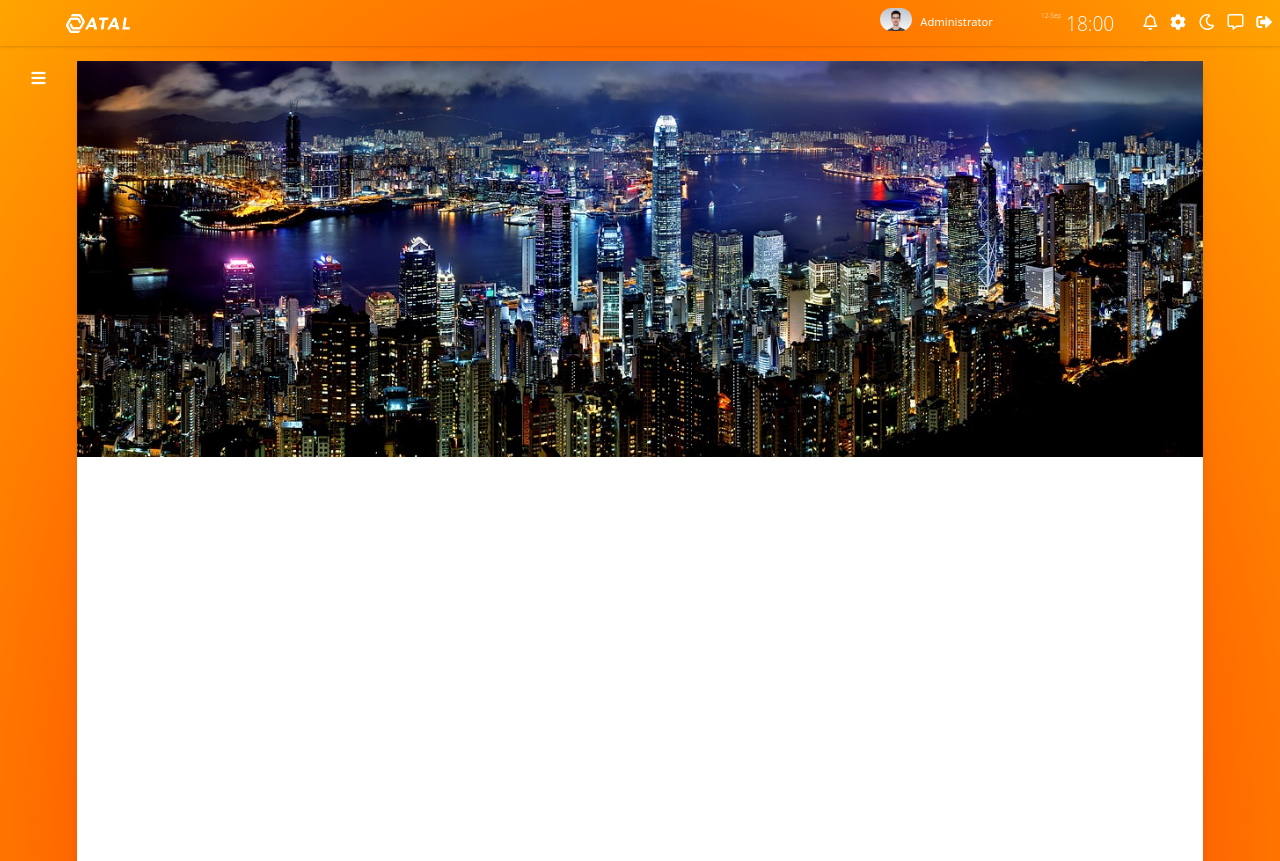
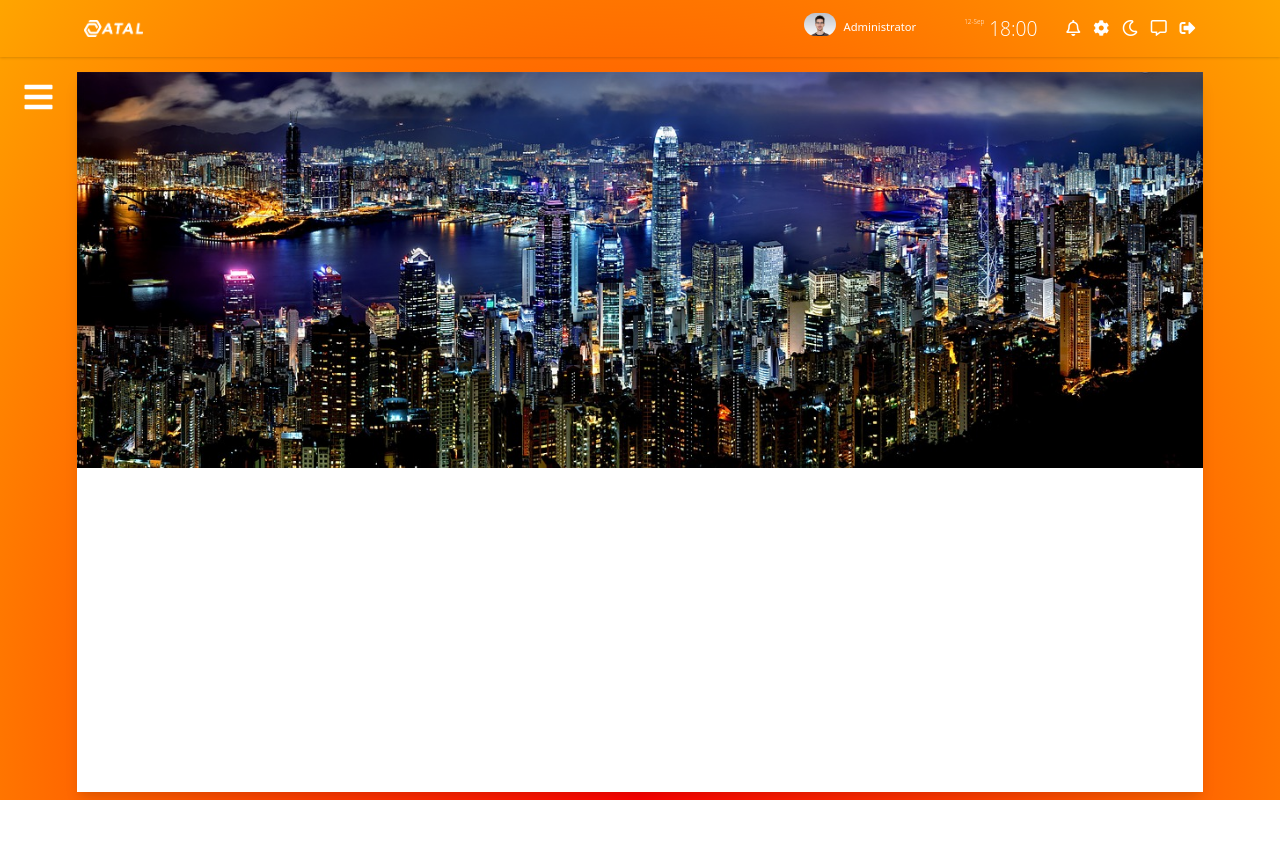
Before and after one commit to YiuChiKin/ACGDrive.github.io, a plain HTML site: page main.html in a window 1280 px wide. After the commit the page ends 800 px from the top, so only its background shows below. Drawn offline with nearby package versions, Linux system fonts and the light colour scheme.

Commit message:
main page
updating main page nav bar

```diff
--- a/main.html
+++ b/main.html
@@ -24,14 +24,14 @@ IoT Main Page
 {
 	width: 88%;
 	margin-top: 0.9rem;
-    min-height: 100%;
+	height: 90vh;
 }
 
 .icon_image_atal
 {
-	width: 4.3rem;
-	padding: 0.15rem;
-	margin-left: 3.5rem;
+	width: 6.5vw;
+	padding: 1.5vh;
+	margin-left: 5vw;
 }
 
 .user_image_atal
@@ -74,6 +74,12 @@ IoT Main Page
 	position: absolute;
 	width: 6%;
 	margin-top: 1.5rem;
+	font-size: 2rem;
+}
+
+.nav_list
+{
+	margin-right: 6vw;
 }
 </style>
 <body class="body text-center">
@@ -81,7 +87,7 @@ IoT Main Page
 	  <div class="flex items-center flex-no-shrink text-white mr-6">
 		<img src="ATAL_white.png" alt="ATAL" class="icon_image_atal">
 	  </div>
-	  <div class="block flex-grow flex items-center lg:w-auto">
+	  <div class="block flex-grow flex items-center lg:w-auto nav_list">
 		<div class="text-sm flex-grow text-white">
 		</div>
 		<div class="flex flex-row-reverse"><!-- need to reverse the order -->
@@ -131,7 +137,7 @@ IoT Main Page
 		</p>
 	</div>
 	<div class="bg-white m-auto shadow-lg middle_div">
-		<img src="hong-kong-night.jpg" alt="ATAL" class="image_atal">
+		<img src="hong-kong-night.jpg" alt="ATAL" class="w-full">
 	</div>
 </body>
 
```
Also changed, not shown: index.html (+6 -0 lines).
